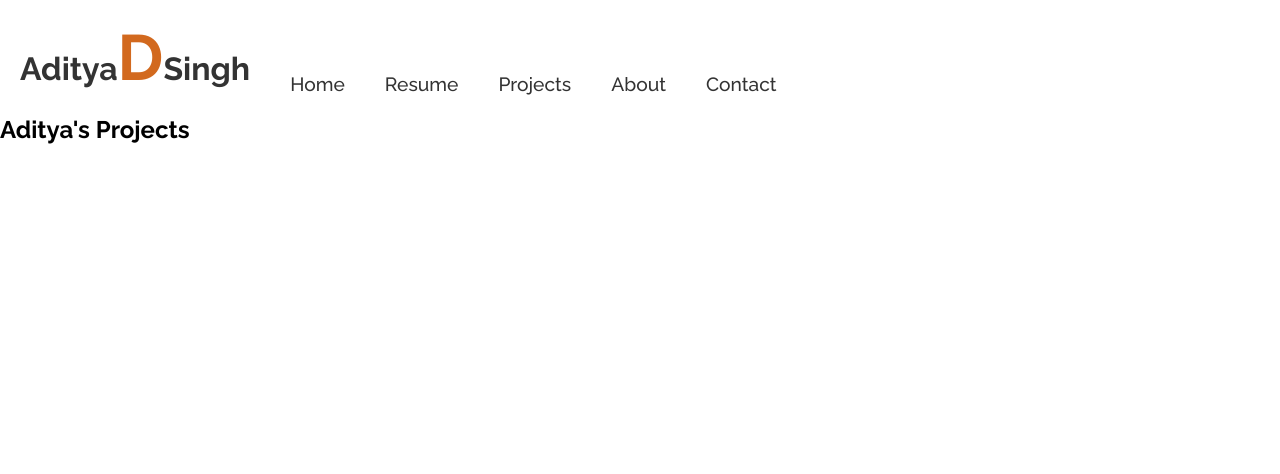
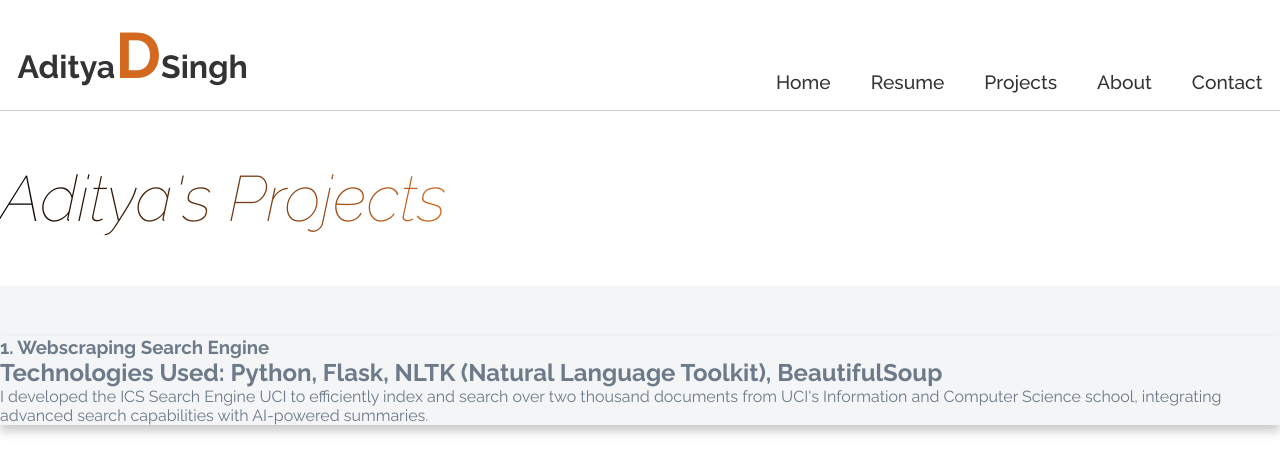
Before and after one commit to AdityaSinghh7/MiniProjects, a plain HTML site: page PersonalPortfolio/ProjectsPage/index.html in a window 1280 px wide. Drawn offline with Linux system fonts and the light colour scheme.

Commit message:
Starting to add projects

```diff
--- a/PersonalPortfolio/ProjectsPage/index.html
+++ b/PersonalPortfolio/ProjectsPage/index.html
@@ -23,8 +23,19 @@
     </div>
     <main>
         <div class="ProjectsPageHeader">
-            <h2>Aditya's Projects</h2>
+            <h2 class="ProjectHeaderText">Aditya's Projects</h2>
         </div>
+        <section class="project__content">
+            <section class="project">
+                <h1 class="project_title">1. Webscraping Search Engine</h1>
+                <h2 class="project_skills"> Technologies Used: <span>Python, Flask, NLTK (Natural Language Toolkit),
+                    BeautifulSoup</span></h2>
+                <p class="project_description">I developed the ICS Search Engine UCI to efficiently index and search over two
+                    thousand documents from UCI's Information and Computer Science school, integrating advanced search
+                    capabilities with AI-powered summaries.</p>
+
+            </section>
+        </section>
     </main>
 </body>
 <script src="script.js"></script>
--- a/PersonalPortfolio/ProjectsPage/style.css
+++ b/PersonalPortfolio/ProjectsPage/style.css
@@ -3,13 +3,13 @@
 * {
     padding: 0;
     margin: 0;
-    box-sizing:border-box;
+    box-sizing:content-box;
     font-family: 'Raleway', sans-serif;
 }
 
 header {
-    display:flex ;
-    padding: 20px;
+
+    padding: 1.1em;
     justify-content: space-between;
     align-items: center;
 }
@@ -34,14 +34,14 @@ header .logo span:hover {
 
 nav {
     display: flex;
-    padding: 20px;
+    padding: 1.1em;
     align-self: flex-end;
     transition: 0.5s;
 }
 
 nav ul {
     display: flex;
-    gap: 40px;
+    gap: 2.5em;
 }
 
 nav ul li {
@@ -57,11 +57,45 @@ nav ul li a {
 
 .topHeader{
     display: flex;
+    justify-content: space-between;
+    align-items:center;
 
 }
 
 .ProjectsPageHeader{
     display: flex;
-    flex-direction: row;
+    padding-top: 3.125em;
+    padding-bottom: 3.125em;
+    box-shadow: 0 8px 6px -6px black;
+    border-top: 1px solid #ccc;
+}
 
+.ProjectHeaderText{
+    font-size: 4em;
+    color: transparent;
+    background-image: linear-gradient(to right, #000000, #d2691e);
+    -webkit-background-clip: text;
+    background-clip: text;
+    font-weight: lighter;
+    font-style: italic;
 }
+
+.project__content{
+    padding-top: 3.125em;
+    position: relative;
+    display: block;
+    float: left;
+    color: #6C7A89;
+    background-color: #f4f5f6;
+}
+
+.project{
+    position: relative;
+    display: flex;
+    float: left;
+    box-shadow: 0 6px 10px rgba(0, 0, 0, 0.223);
+    clear: both;
+    font-size: 16px;
+    font-weight: 400;
+    flex-direction: column;
+}
```
